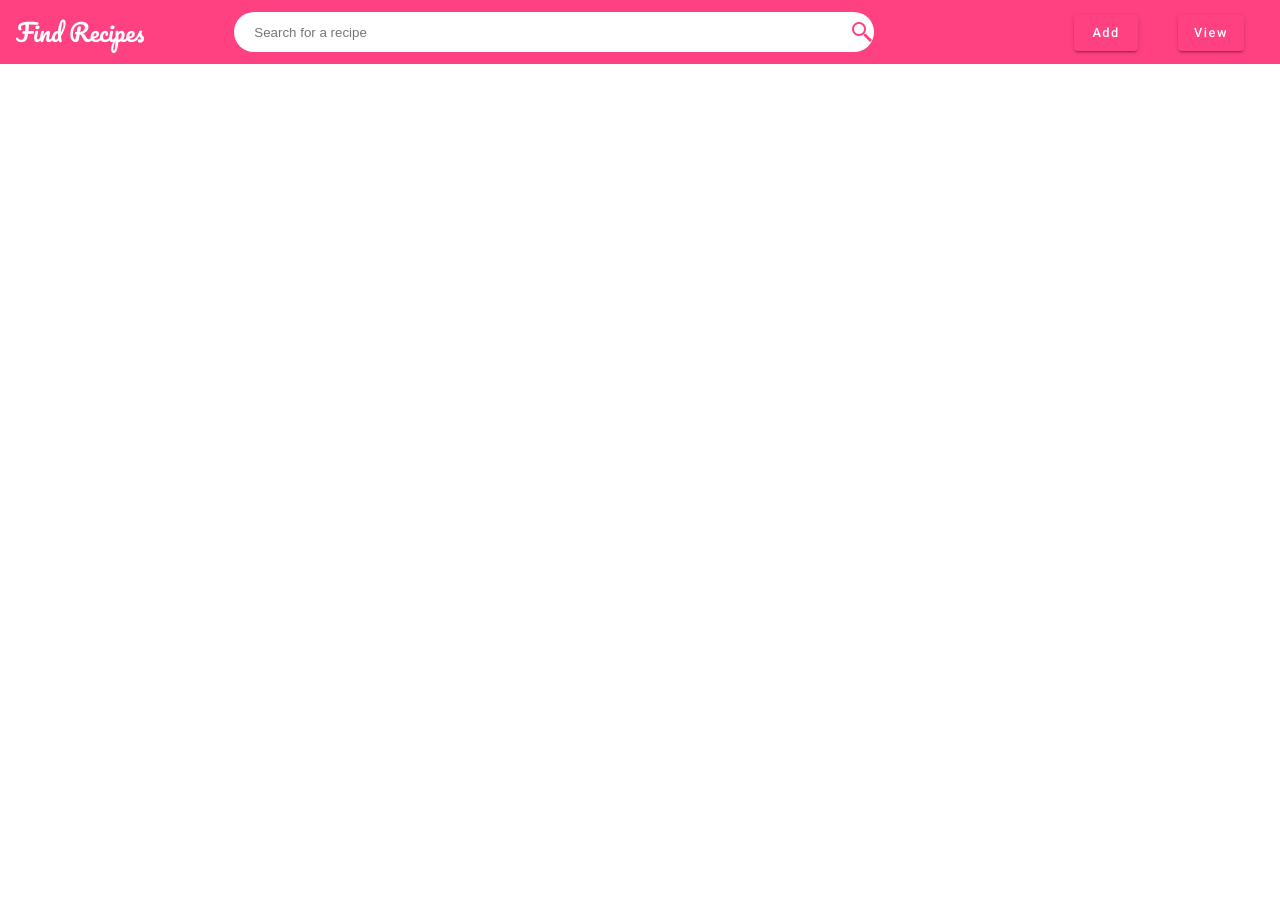
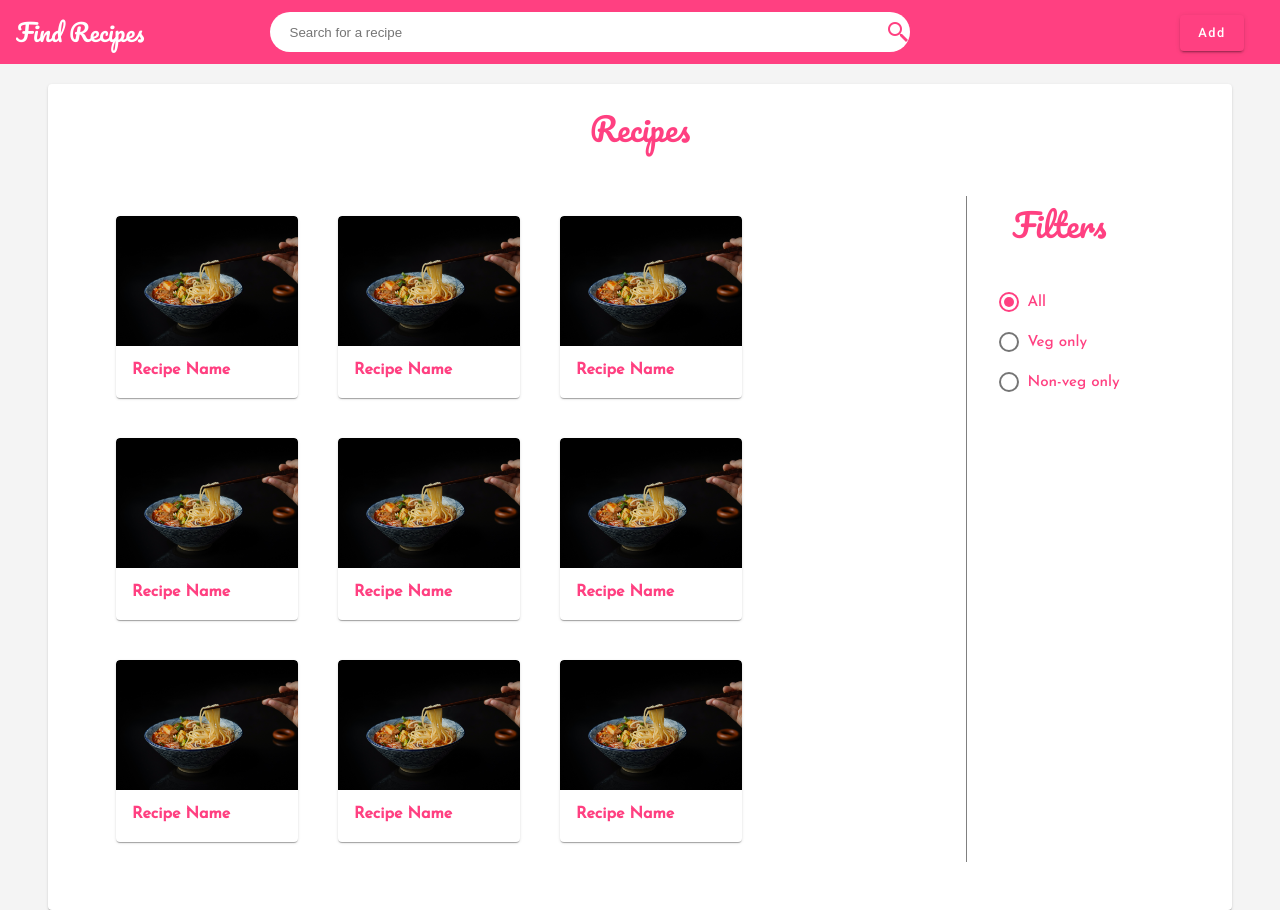
Before and after one commit to Prabhuadams983/recipe-web, an Angular app: page / in a window 1280 px wide. Before the commit the page ends 800 px from the top, so only its background shows below. Built offline with nearby package versions, Linux system fonts and the light colour scheme.

Commit message:
added-recipes-list-and-filters

```diff
--- a/src/app/app.module.ts
+++ b/src/app/app.module.ts
@@ -6,11 +6,15 @@ import { AppComponent } from './app.component';
 import { BrowserAnimationsModule } from '@angular/platform-browser/animations';
 import { MaterialModule } from './utils/material/material';
 import { RecipesComponent } from './recipes/recipes.component';
+import { RecipesListComponent } from './recipes-list/recipes-list.component';
+import { RecipeItemComponent } from './recipes-list/recipe-item/recipe-item.component';
 
 @NgModule({
   declarations: [
     AppComponent,
-    RecipesComponent
+    RecipesComponent,
+    RecipesListComponent,
+    RecipeItemComponent
   ],
   imports: [
     BrowserModule,
--- /dev/null
+++ b/src/app/recipes-list/recipe-item/recipe-item.component.css
@@ -0,0 +1,11 @@
+mat-card{
+    width: 150px;
+    height: 150px;
+    cursor: pointer;
+    margin: 20px;
+}
+mat-card h5{
+    color: #ff4081;
+    font-size: 1rem;
+    font-family: 'Josefin Sans','Segoe UI', Tahoma, Geneva, Verdana, sans-serif;
+}
--- /dev/null
+++ b/src/app/recipes-list/recipe-item/recipe-item.component.html
@@ -0,0 +1,6 @@
+<mat-card matRipple>
+    <img mat-card-image src="../../../assets/chinese.jpg" height="130">
+    <mat-card-content>
+        <h5>Recipe Name</h5>
+    </mat-card-content>
+</mat-card>
--- /dev/null
+++ b/src/app/recipes-list/recipe-item/recipe-item.component.ts
@@ -0,0 +1,15 @@
+import { Component, OnInit } from '@angular/core';
+
+@Component({
+  selector: 'app-recipe-item',
+  templateUrl: './recipe-item.component.html',
+  styleUrls: ['./recipe-item.component.css']
+})
+export class RecipeItemComponent implements OnInit {
+
+  constructor() { }
+
+  ngOnInit() {
+  }
+
+}
--- /dev/null
+++ b/src/app/recipes-list/recipes-list.component.css
@@ -0,0 +1,28 @@
+mat-card-title{
+    font-family: 'Pacifico','Segoe UI', Tahoma, Geneva, Verdana, sans-serif;
+    font-size: 2rem;
+    text-align: center;
+}
+mat-card{
+    color: #ff4081;
+    width: 90%;
+    margin: 20px auto;
+    min-height: calc(100vh - 20vh);
+}
+mat-card-content{
+    padding: 2rem;
+    display: flex;
+}
+.list-container{
+    display: flex;
+    align-items: center;
+    flex-wrap: wrap;
+    width: 80%;
+    border-right: 1px solid grey;
+}
+mat-radio-button{
+    font-family: 'Josefin Sans','Segoe UI', Tahoma, Geneva, Verdana, sans-serif;
+    display: block;
+    margin-bottom: 20px;
+    font-size: 0.95rem;
+}
--- /dev/null
+++ b/src/app/recipes-list/recipes-list.component.html
@@ -0,0 +1,27 @@
+<mat-card>
+    <mat-card-title>Recipes</mat-card-title>
+    <mat-card-content>
+        <div class="list-container">
+            <app-recipe-item></app-recipe-item>
+            <app-recipe-item></app-recipe-item>
+            <app-recipe-item></app-recipe-item>
+            <app-recipe-item></app-recipe-item>
+            <app-recipe-item></app-recipe-item>
+            <app-recipe-item></app-recipe-item>
+            <app-recipe-item></app-recipe-item>
+            <app-recipe-item></app-recipe-item>
+            <app-recipe-item></app-recipe-item>
+        </div>
+        <div class="filter-container">
+            <mat-card-title>Filters</mat-card-title>
+            <mat-card-content>
+                <mat-radio-group>
+                    <mat-radio-button value="all" checked>All</mat-radio-button>
+                    <mat-radio-button value="V">Veg only</mat-radio-button>
+                    <mat-radio-button value="NV">Non-veg only</mat-radio-button>
+                </mat-radio-group>
+            </mat-card-content>
+        </div>
+    </mat-card-content>
+    <!-- <mat-card-footer>Load More..</mat-card-footer> -->
+</mat-card>
--- /dev/null
+++ b/src/app/recipes-list/recipes-list.component.ts
@@ -0,0 +1,15 @@
+import { Component, OnInit } from '@angular/core';
+
+@Component({
+  selector: 'app-recipes-list',
+  templateUrl: './recipes-list.component.html',
+  styleUrls: ['./recipes-list.component.css']
+})
+export class RecipesListComponent implements OnInit {
+
+  constructor() { }
+
+  ngOnInit() {
+  }
+
+}
--- a/src/app/recipes/recipes.component.html
+++ b/src/app/recipes/recipes.component.html
@@ -5,6 +5,7 @@
     </div>
     <div class="toolbar-button">
         <button mat-raised-button color="accent">Add</button>
-        <button mat-raised-button color="accent">View</button>
     </div>
 </mat-toolbar>
+
+<app-recipes-list></app-recipes-list>
--- a/src/styles.css
+++ b/src/styles.css
@@ -1,5 +1,5 @@
 /* You can add global styles to this file, and also import other style files */
 @import url('https://fonts.googleapis.com/css2?family=Josefin+Sans:wght@500&family=Pacifico&display=swap');
 
-html, body { height: 100%; }
+html, body { height: 100%;background: #f4f4f4; }
 body { margin: 0;padding: 0; font-family: 'Josefin Sans',Roboto, "Helvetica Neue", sans-serif; }
```
Also changed, not shown: 2 other files (tests, documents, lock files or other folders).
